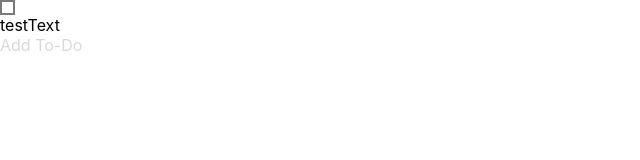
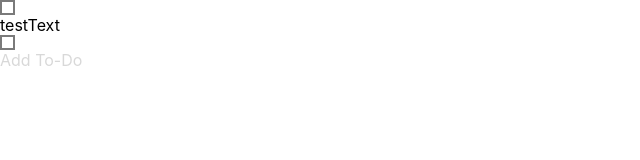
Before and after one commit to aakindel/to-do-today, a Next.js app: page / in a window 1280 px wide. Shown: the top 160 px of the page, without its empty margins (0-640 px from the left). Built offline with nearby package versions, Linux system fonts and the light colour scheme.

Commit message:
update ToDo object isChecked property when corresponding checkbox is clicked in the DOM

```diff
--- a/components/App.js
+++ b/components/App.js
@@ -81,8 +81,11 @@ export default function App() {
   const updateLineInLines = (paragraphId=null, isChecked=null) => {
     if ((paragraphId !== null) &&
       ((isChecked === true) || (isChecked === false))) {
+      // if updateLineInLines is invoked from a Checkbox
 
-      // if updateLineInLines is invoked from a Checkbox
+      // (un)check the paragraph with the passed in paragraphId
+      const lineIndex = lines.findIndex(x => x.id === paragraphId);
+      lines[lineIndex].properties.isChecked = isChecked;
 
     } else {
       // get currentLineText & currentLineIndex
@@ -557,7 +560,7 @@ export default function App() {
         lines.map((line) => {
           return (
             <div key={line.id}>
-              <Paragraph id={line.id} text={line.text}
+              <ToDo id={line.id} text={line.text}
                 updateLineInLines={updateLineInLines}
                 updateLineInDom={updateLineInDom} />
             </div>
```
